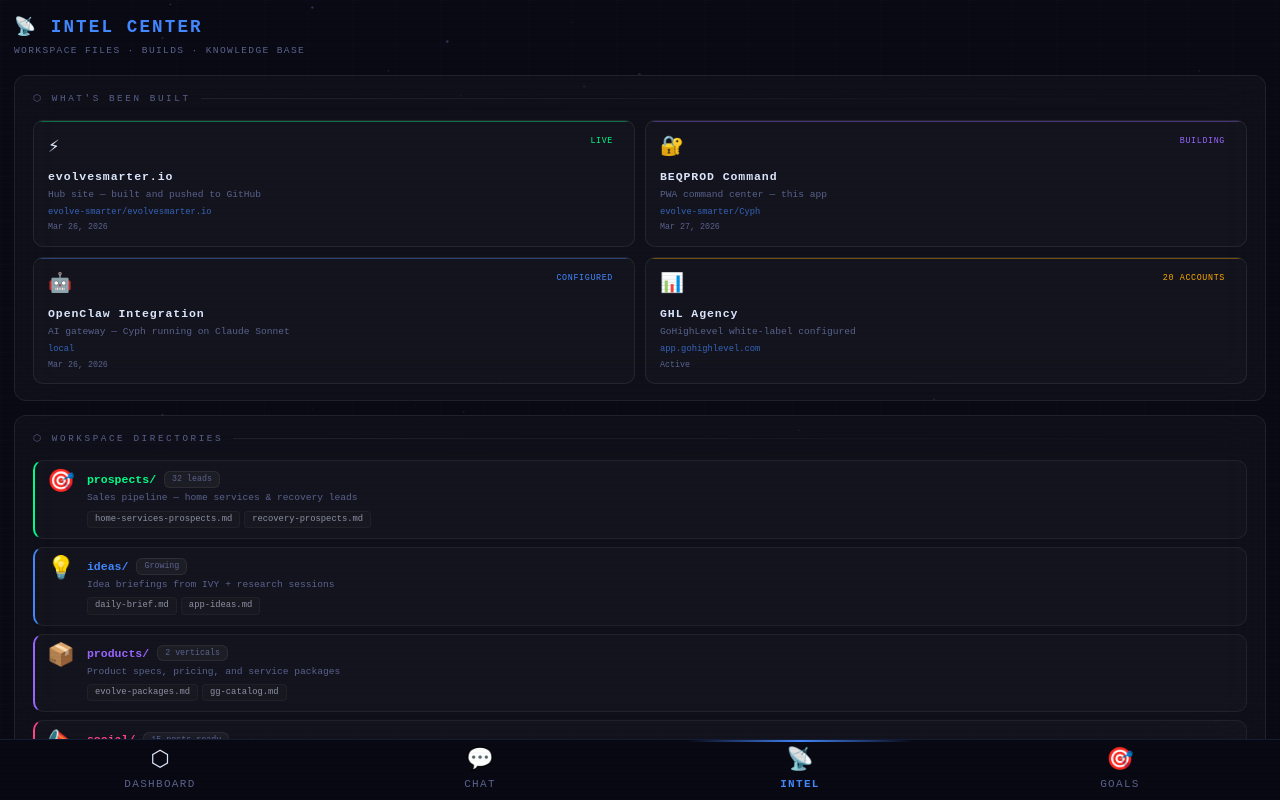
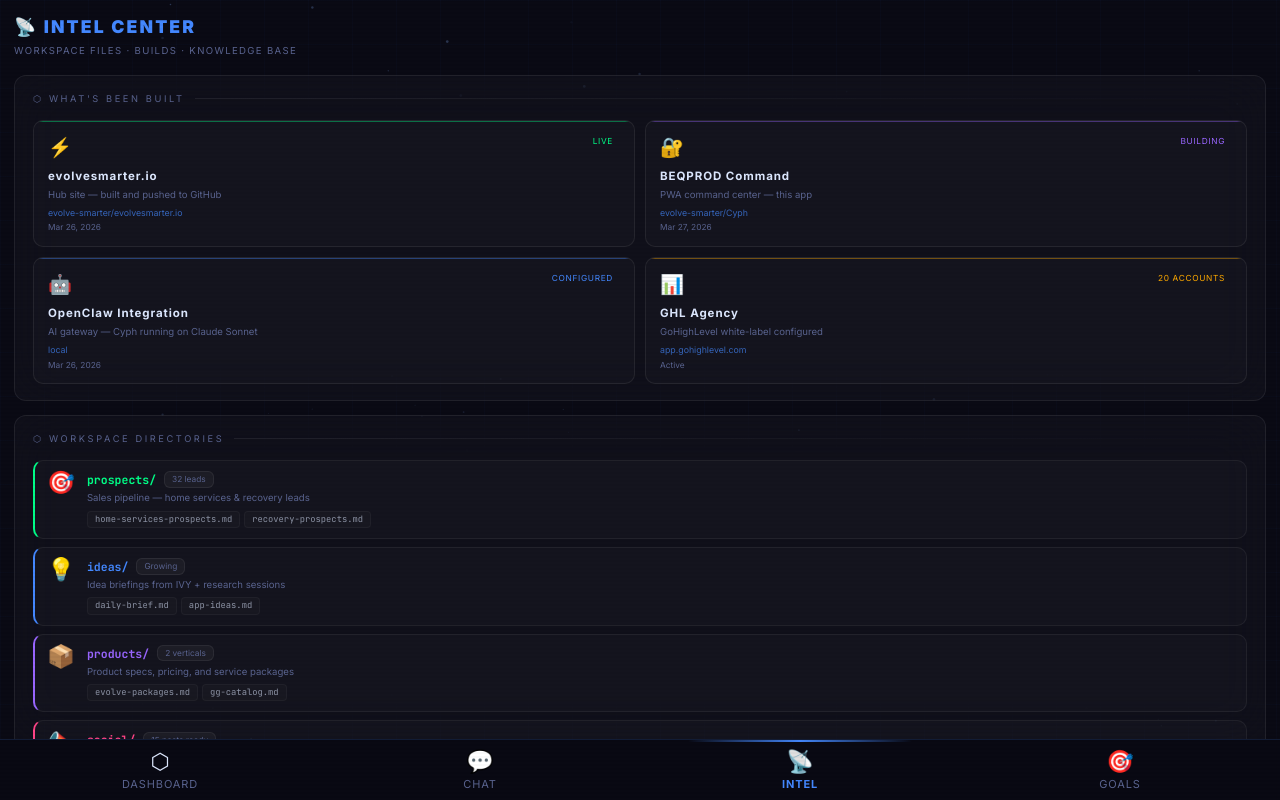
Before and after one commit to evolve-smarter/Cyph, a React (Vite) app: page / in a window 1280 px wide. Both pictures are taken after a click on the button "📡 INTEL". Built offline with nearby package versions, Linux system fonts and the light colour scheme; no server answers.

Commit message:
style: swap monospace for Inter — clean modern readable font

```diff
--- a/index.html
+++ b/index.html
@@ -9,6 +9,9 @@
     <meta name="apple-mobile-web-app-title" content="Command" />
     <link rel="manifest" href="/manifest.json" />
     <link rel="apple-touch-icon" href="/icon-192.png" />
+    <link rel="preconnect" href="https://fonts.googleapis.com">
+    <link rel="preconnect" href="https://fonts.gstatic.com" crossorigin>
+    <link href="https://fonts.googleapis.com/css2?family=Inter:wght@400;500;600;700;800;900&family=JetBrains+Mono:wght@400;500;700&display=swap" rel="stylesheet">
     <title>BEQPROD Command</title>
   </head>
   <body>
--- a/src/index.css
+++ b/src/index.css
@@ -28,9 +28,16 @@
 body {
   background: var(--bg);
   color: var(--text);
-  font-family: 'Courier New', 'Lucida Console', monospace;
+  font-family: 'Inter', -apple-system, BlinkMacSystemFont, 'Segoe UI', sans-serif;
   font-size: 14px;
   overflow-x: hidden;
+  -webkit-font-smoothing: antialiased;
+  -moz-osx-font-smoothing: grayscale;
+}
+
+/* Monospace only where it makes sense — code, paths, IDs */
+code, pre, .mono {
+  font-family: 'JetBrains Mono', 'Courier New', monospace;
 }
 
 /* Scanlines overlay */
@@ -238,10 +245,11 @@
 }
 
 .tab-label {
-  font-size: clamp(11px, 2.8vw, 11px);
-  letter-spacing: 0.12em;
+  font-size: clamp(10px, 2.8vw, 11px);
+  letter-spacing: 0.08em;
   text-transform: uppercase;
-  font-family: monospace;
+  font-family: 'Inter', sans-serif;
+  font-weight: 600;
   transition: color 0.2s;
 }
 
--- a/src/tabs/Intel.jsx
+++ b/src/tabs/Intel.jsx
@@ -177,13 +177,13 @@
               <div style={{ fontSize: '1.4rem', flexShrink: 0, lineHeight: 1 }}>{dir.icon}</div>
               <div style={{ flex: 1 }}>
                 <div style={{ display: 'flex', alignItems: 'center', gap: 8, marginBottom: 3 }}>
-                  <span style={{ fontSize: '0.72rem', fontWeight: 700, color: dir.color, fontFamily: 'monospace' }}>{dir.name}</span>
+                  <span style={{ fontSize: '0.72rem', fontWeight: 700, color: dir.color, fontFamily: "'JetBrains Mono', monospace" }}>{dir.name}</span>
                   <span style={{ fontSize: '0.52rem', color: 'var(--dim)', padding: '1px 7px', borderRadius: 6, background: 'rgba(255,255,255,.04)', border: '1px solid rgba(255,255,255,.07)' }}>{dir.count}</span>
                 </div>
                 <div style={{ fontSize: '0.6rem', color: 'var(--dim)', marginBottom: 5 }}>{dir.description}</div>
                 <div style={{ display: 'flex', flexWrap: 'wrap', gap: 4 }}>
                   {dir.files.map((f, j) => (
-                    <span key={j} style={{ fontSize: '0.55rem', color: 'var(--text)', opacity: 0.6, background: 'rgba(255,255,255,.03)', border: '1px solid rgba(255,255,255,.06)', padding: '1px 7px', borderRadius: 4, fontFamily: 'monospace' }}>
+                    <span key={j} style={{ fontSize: '0.55rem', color: 'var(--text)', opacity: 0.6, background: 'rgba(255,255,255,.03)', border: '1px solid rgba(255,255,255,.06)', padding: '1px 7px', borderRadius: 4, fontFamily: "'JetBrains Mono', monospace" }}>
                       {f}
                     </span>
                   ))}
@@ -209,14 +209,14 @@
               <span style={{ fontSize: '1rem', flexShrink: 0 }}>{doc.icon}</span>
               <div style={{ flex: 1 }}>
                 <div style={{ fontSize: '0.72rem', fontWeight: 600, marginBottom: 1 }}>{doc.label}</div>
-                <div style={{ fontSize: '0.55rem', color: 'var(--dim)', fontFamily: 'monospace' }}>{doc.path}</div>
+                <div style={{ fontSize: '0.55rem', color: 'var(--dim)', fontFamily: "'JetBrains Mono', monospace" }}>{doc.path}</div>
               </div>
               <span style={{ fontSize: '0.6rem', color: 'var(--blue)', opacity: 0.7 }}>→</span>
             </div>
           ))}
         </div>
         <div style={{ marginTop: 12, padding: '8px 12px', background: 'rgba(68,136,255,.04)', borderRadius: 8, fontSize: '0.6rem', color: 'var(--dim)', lineHeight: 1.5 }}>
-          📂 Workspace: <span style={{ color: 'var(--blue)', fontFamily: 'monospace' }}>/Users/aimoneymachine/.openclaw/workspace</span>
+          📂 Workspace: <span style={{ color: 'var(--blue)', fontFamily: "'JetBrains Mono', monospace" }}>/Users/aimoneymachine/.openclaw/workspace</span>
         </div>
       </Card>
 
```
